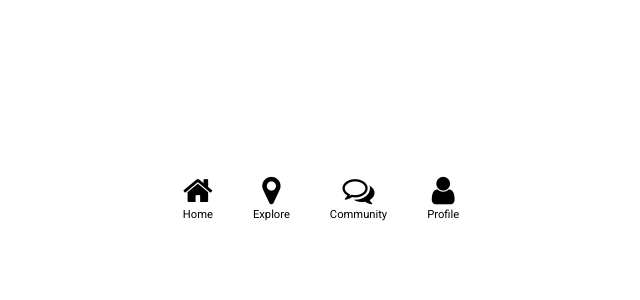
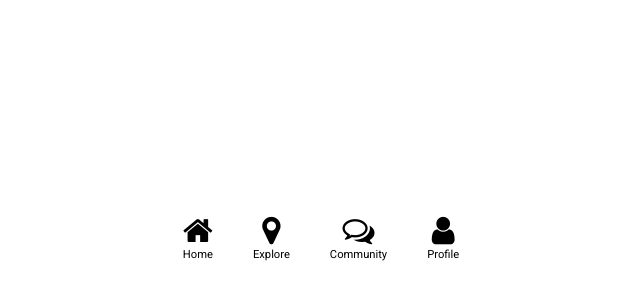
Before and after one commit to daechi73/Hackathon2, a React (Vite) app: page / in a window 1280 px wide. Shown: the part 488-788 px from the top of the page, without its empty margins (319-959 px from the left). Built offline with nearby package versions, Linux system fonts and the light colour scheme.

Commit message:
repositioned

```diff
--- a/src/style/Nav.css
+++ b/src/style/Nav.css
@@ -1,6 +1,6 @@
 .nav {
   position: fixed;
-  bottom: 9%;
+  bottom: 4%;
   width: 100%;
 }
 .nav ul {
```
